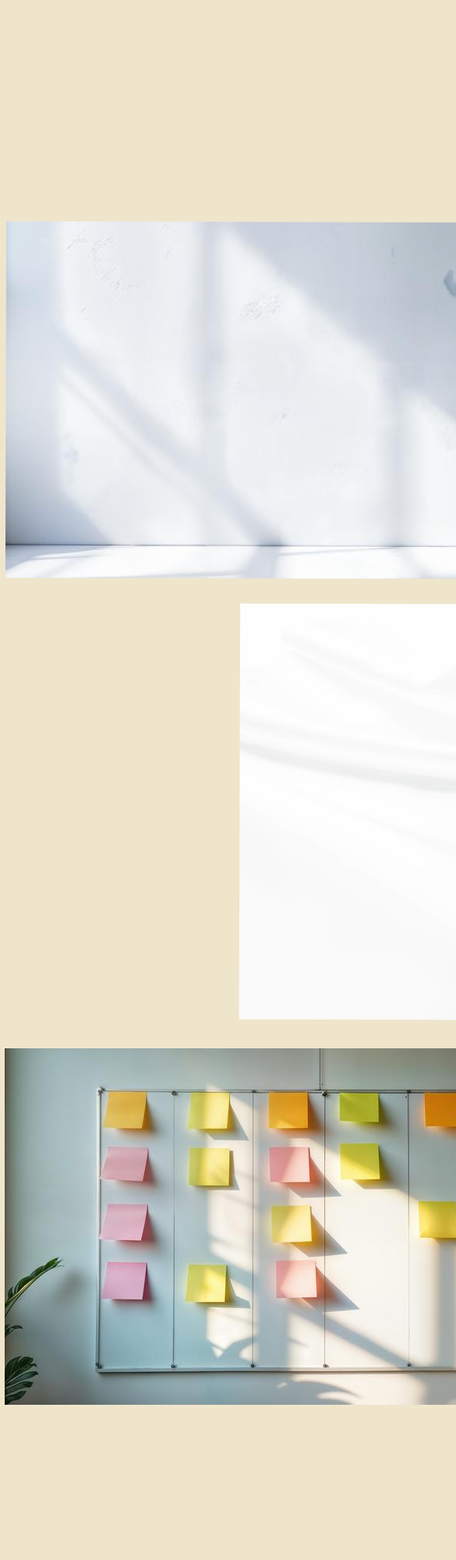
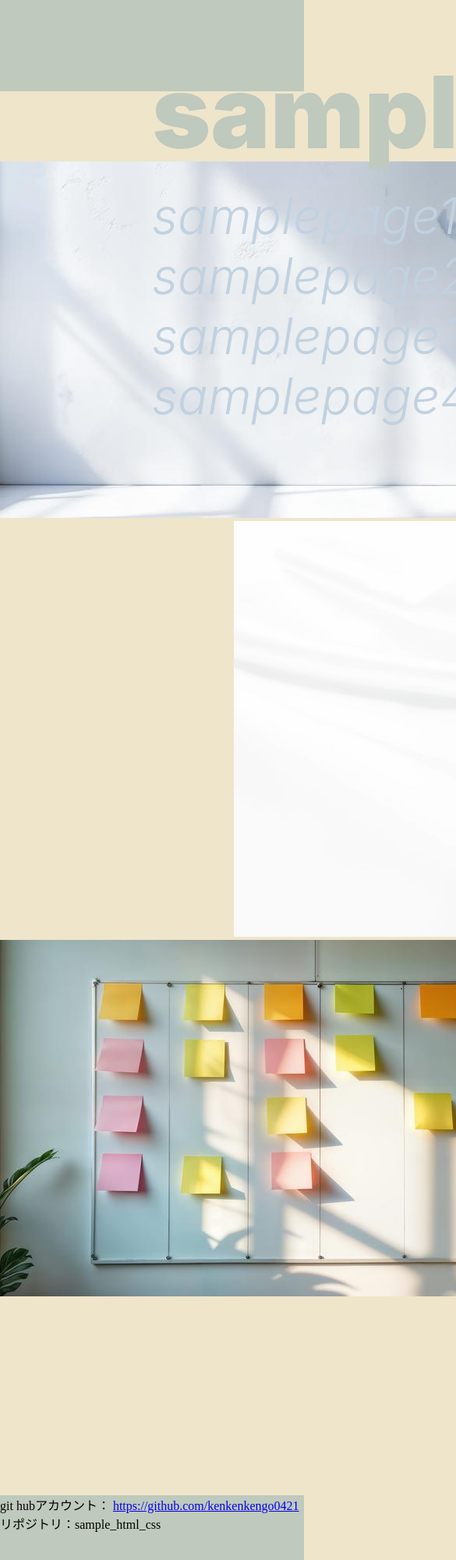
Before and after one commit to kenkenkengo0421/sample_html_css, a plain HTML site: page index.html in a window 390 px wide. Shown: the top 2000 px of the page at 78% size, 585 px wide, since content can reach past the window. Drawn offline with Linux system fonts and the light colour scheme.

Commit message:
画面拡大／縮小の対策、あとはスマホ版設定

```diff
--- a/index.html
+++ b/index.html
@@ -3,34 +3,38 @@
   <head>
     <meta charset="UTF-8">
     <meta name="viewport" content="width=device-width, initial-scale=1">
-    <title>sample_page_top</title>
+    <title>htmlcsspf</title>
     <link href="style.css" rel="stylesheet">
   </head>
-  <body class="top">
 
-    <!--ヘッダー部-->
+  <body class="top_base">
     <header>
-
     </header>
 
-    <!--メイン部-->
     <main>
-      <p id="samplepage">sample page</p>
-      <div id="topimg"><p><img src="img/topimg.jpg"></p></div>
-      <a href="samplepage_1.html" class="samplepage_1" id="samplepage_1_pos1">samplepage_1</a>
-      <a href="samplepage_1.html" class="samplepage_1" id="samplepage_1_pos2">samplepage_2</a>
-      <a href="samplepage_1.html" class="samplepage_1" id="samplepage_1_pos3">samplepage_3</a>
-      <a href="samplepage_1.html" class="samplepage_1" id="samplepage_1_pos4">samplepage_4</a>
-      <div id="topimg1"><p><img src="img/topimg1.jpg"></p></div>
-      <div id="topimg2"><p><img src="img/topimg2.jpg"></p></div>
-      <a href="samplepage_1.html" class="samplepage_1" id="samplepage_1_pos5">samplepage_5</a>
-      <a href="samplepage_1.html" class="samplepage_1" id="samplepage_1_pos6">samplepage_6</a>
-      <a href="samplepage_1.html" class="samplepage_1" id="samplepage_1_pos7">samplepage_7</a>
-      <a href="samplepage_1.html" class="samplepage_1" id="samplepage_1_pos8">samplepage_8</a>
+      <!--画面左側-->
+      <div class="img_content">
+        <p><img src="img/topimg.jpg"></p>
+        <p id="img_content_1"><img src="img/topimg1.jpg"></p>
+        <p><img src="img/topimg2.jpg"></p>
+      </div>
+
+      <!--画面右側-->
+      <div class="samplepage_title_contents">
+        <p class="item_samplepage">samplepage</p>
+        <div class="item_content">
+          <a href="samplepage_1.html" id="item_content_1">samplepage1</a>
+          <a href="samplepage_1.html" id="item_content_1">samplepage2</a>
+          <a href="samplepage_1.html" id="item_content_1">samplepage3</a>
+          <a href="samplepage_1.html" id="item_content_1">samplepage4</a>
+        </div>
+      </div>
     </main>
 
-    <!--フッター部-->
-    <footer id="footer_end">
+    <footer>
+      git hubアカウント：
+      <a href="https://github.com/kenkenkengo0421">https://github.com/kenkenkengo0421</a><br>
+      リポジトリ：sample_html_css
     </footer>
   </body>
 </html>
--- a/style.css
+++ b/style.css
@@ -1,59 +1,57 @@
 @charset "utf-8";
 
-/*トップ設定*/
-/*スマホ用設定*/
+/*通常設定*/
+* {
+  margin: 0;
+  padding: 0;
+  box-sizing: border-box;
+}
 
-
-/*トップ設定*/
-.top{
-  position: relative;
-  width: 100%;
-  height: 1024px;
+.top_base{
   background: #EFE5CB;
 }
 
-#topimg{
-  position: absolute;
-  width:63%;
-  height: 522px;
-  left: 0px;
-  top: 63px;
-  z-index:0;
+header, footer{
+  flex-direction:column;
+  width: 100%;
+  height: 117px;
+  background: #BFC9BD;
 }
 
-#topimg1{
-  position: absolute;
-  width: 510px;
-  height: 340px;
-  left: 683px;
-  top: 602px;
+main{
+  flex:1;
+  min-height:1800px;
 }
 
-#topimg2{
-  position: absolute;
-  width: 800px;
-  height: 457px;
-  left: -2px;
-  top: 1210px;
-  background: url(topimg2.jpg);
+body {
+  margin: 0;
+  display: flex;
+  flex-direction: column;
+  min-height: 100vh;
 }
 
-#samplepage{
-  position: relative;
-  width: 850px;
+/*右端のボックス1*/
+.samplepage_title_contents{
+  flex-direction:column;
+  width:50%;
+  max-width:848px;
+  display:flex;
+  margin-left: auto;
+  margin-right: 0;
+  margin-top:-1600px;
+}
+
+.item_samplepage{
+  width: 100%;
   height: 172px;
-  left: 610px;
-  top: 0px;
   font-family: 'Inter';
   font-style: normal;
   font-weight: 900;
   font-size: 128px;
   color: #BFC9BD;
-  z-index:1;
 }
 
-.samplepage_1 {
-  position: absolute;
+.item_content{
   width: 469px;
   height: 89px;
   font-family: 'Inter';
@@ -61,159 +59,27 @@
   font-weight: 300;
   font-size: 64px;
   color: #C1D1E0;
-  text-decoration: none;
+  margin-left: auto;
 }
 
-#samplepage_1_pos1 {
-  left:975px;
-  top:235px;
+#item_content_1{
+  text-decoration: none;
+  color:#C1D1E0;
 }
 
-#samplepage_1_pos2 {
-  left:975px;
-  top:325px;
+/*画像のボックス*/
+.img_content{
+  flex-direction:column;
+  width:50%;
+  max-width:913px;
+  display:flex;
+  margin-left:0;
+  margin-top:90px;
 }
 
-#samplepage_1_pos3 {
-  left:975px;
-  top:415px;
-}
-
-#samplepage_1_pos4 {
-  left:975px;
-  top:505px;
-}
-
-#samplepage_1_pos5 {
-  left:975px;
-  top:1200px;
-}
-
-#samplepage_1_pos6 {
-  left:975px;
-  top:1290px;
-}
-
-#samplepage_1_pos7 {
-  left:975px;
-  top:1380px;
-}
-
-#samplepage_1_pos8 {
-  left:975px;
-  top:1470px;
-}
-footer{
-  position: absolute;
-  top: 2000px; /* 一番下の要素 (pos8) より下の位置を指定 */
-  width: 100%;
-  left: 0px;
-  font-size: 25px;
- /* color: #BFC9BD;*/
-}
-#footer_end{
-  position: absolute;
-  width: 100%;
-  height: 250px;
-  left: 0px;
-  top: 2000px;
-  background: #BFC9BD;
+#img_content_1{
+  margin-left:300px;
 }
 
 /*スマホ用設定*/
-@media screen and (max-width:479px) {
-.top {
-  width: 100%;
-  height:2000px;
-  position:relative;
-  overflow:hidden;
-}
-
-#topimg{
-  position: absolute;
-  width: 232.81px;
-  height: 132.99px;
-  left: -0.02px;
-  top: 260px;
-  transform: rotate(0.16deg);
-}
-
-#topimg1{
-  position: absolute;
-  width: 214.39px;
-  height: 142.84px;
-  left: 300px;
-  top: 750px;
-  transform: rotate(0.16deg);
-}
-
-#topimg2{
-  position: absolute;
-  width: 800px;
-  height: 457px;
-  left: -2px;
-  top: 1320px;
-  background: url(topimg2.jpg);
-}
-
-#samplepage{
-  position: absolute;
-  width: auto;
-  white-space: nowrap;
-  font-family: 'Inter';
-  font-style: normal;
-  font-weight: 900;
-  font-size: 140px;
-  line-height: 48px;
-  color: #BFC9BD;
-  transform: rotate(0.16deg);
-  top: 0px;
-}
-
-#samplepage_1_pos1{
-   top: 300px;
-}
-
-#samplepage_1_pos2{
-   top: 400px;
-}
-
-#samplepage_1_pos3{
-   top: 500px;
-}
-
-#samplepage_1_pos4{
-   top: 600px;
-}
-
-#samplepage_1_pos5{
-   top: 1350px;
-}
-
-#samplepage_1_pos6{
-   top: 1450px;
-}
-
-#samplepage_1_pos7{
-   top: 1550px;
-}
-
-#samplepage_1_pos8{
-   top: 1650px;
-}
-footer{
-  position: absolute;
-  top: 2000px; /* 一番下の要素 (pos8) より下の位置を指定 */
-  width: 100%;
-  left: 0px;
-  font-size: 25px;
- /* color: #BFC9BD;*/
-}
-#footer_end{
-  position: absolute;
-  width: 100%;
-  height: 250px;
-  left: 0px;
-  top: 2000px;
-  background: #BFC9BD;
-}
+@media screen and (max-width: 480px) {
```
